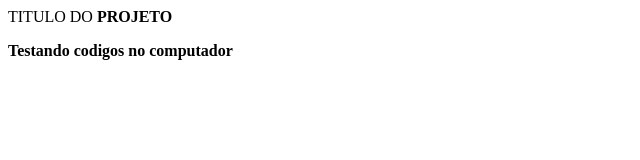
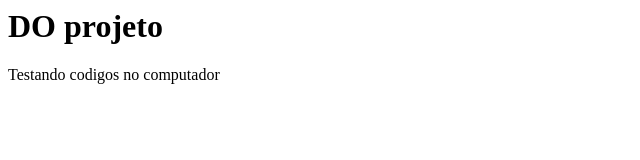
Before and after one commit to stadlervinicius/projeto03, a plain HTML site: page index.html in a window 1280 px wide. Shown: the whole page, without its empty margins (0-640 px from the left). Drawn offline with Linux system fonts and the light colour scheme.

Commit message:
Update index.html

```diff
--- a/index.html
+++ b/index.html
@@ -1,6 +1,11 @@
+<!D0CTYPE html>   <!--Versão 5 do HTML-->
 <html>
+<head>
 
-<P>TITULO DO <b>PROJETO</b><b>
+</head>
+</body>
+  <!--Formatação Básica-->
+<h1>DO projeto</h1>
 
 <p>Testando codigos no computador</p>
 
```
